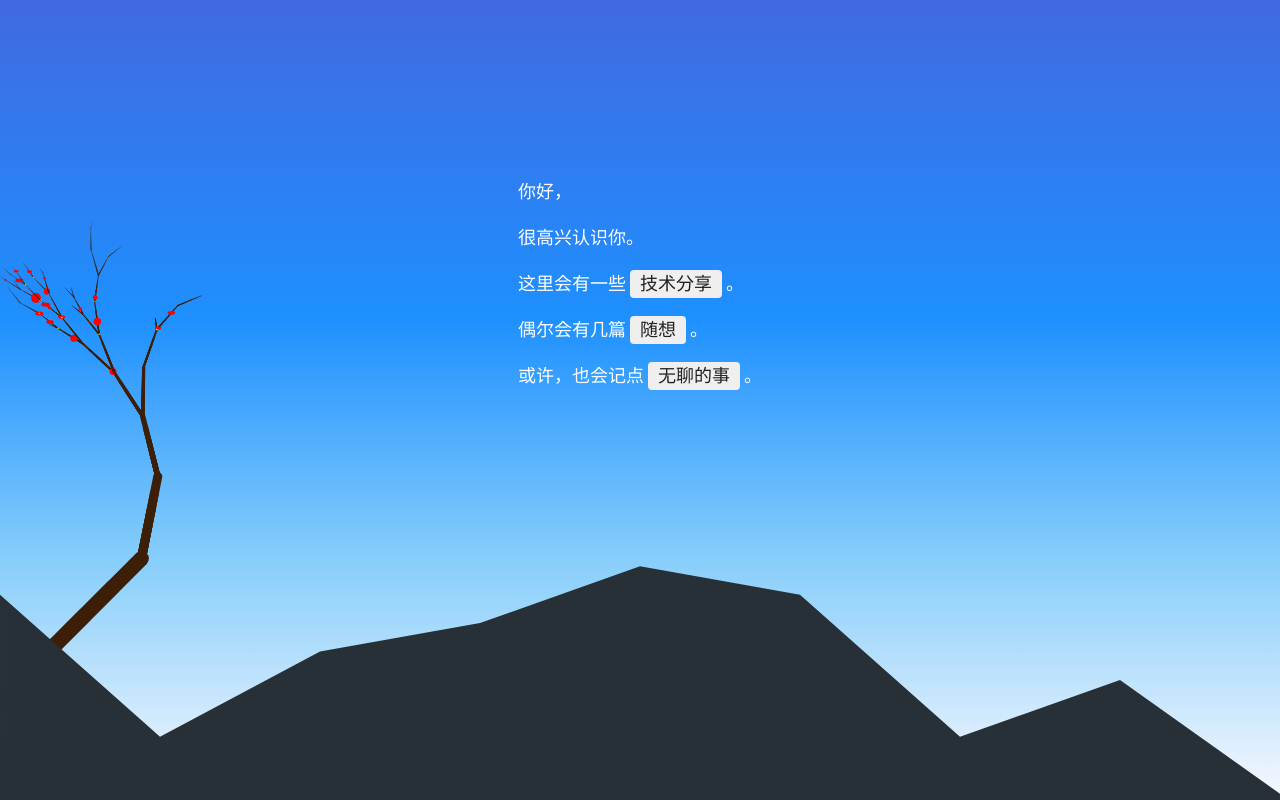
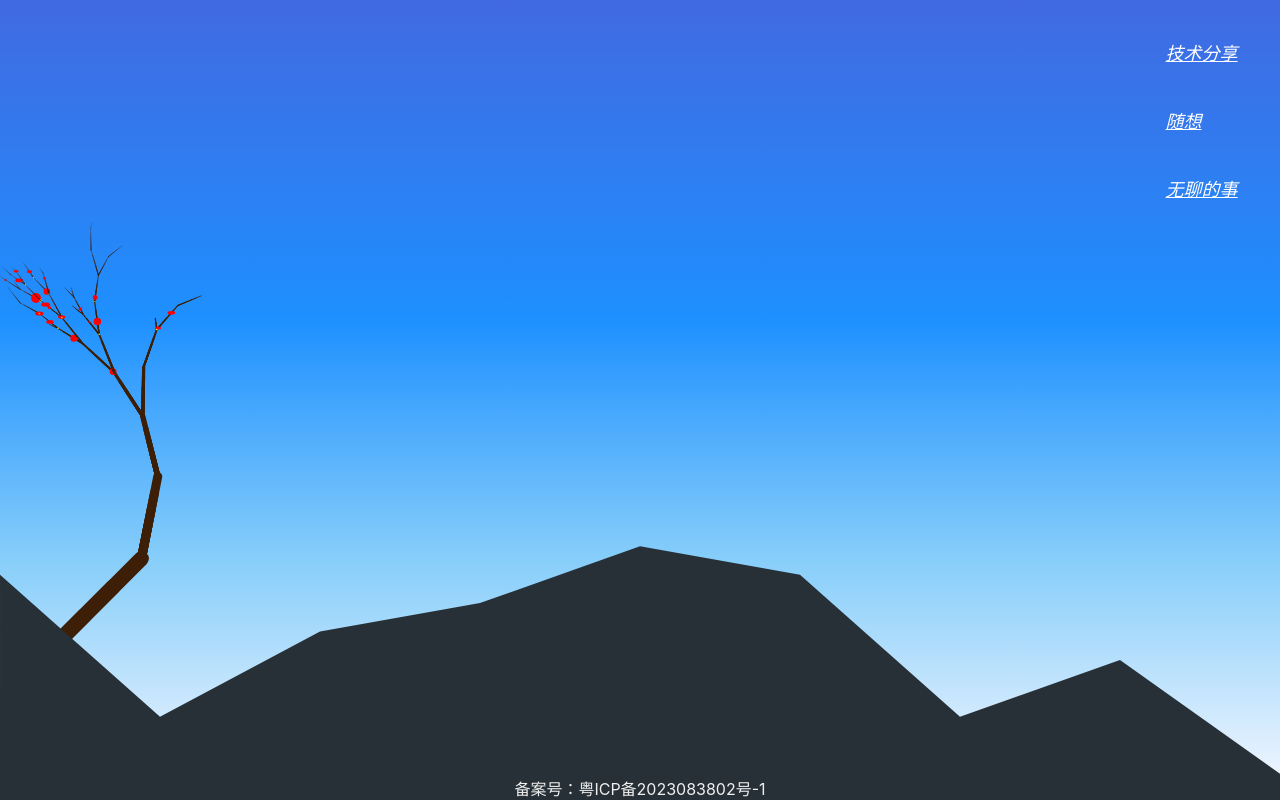
Before and after one commit to Dchih/blog, a Vue app: page / in a window 1280 px wide. Built offline with nearby package versions, Linux system fonts and the light colour scheme.

Commit message:
修改首页添加备案

```diff
--- a/public/version.json
+++ b/public/version.json
@@ -1 +1 @@
-{"VERSION_TIME":"2024-09-10 14:51:46"}
+{"VERSION_TIME":"2024-09-18 10:11:46"}
--- a/src/views/homepage.vue
+++ b/src/views/homepage.vue
@@ -21,18 +21,16 @@ onMounted(() => {
 <template>
   <div class="home-page" >
     <canvas id="canvas" style="position: absolute; z-index: 0; pointer-events: none;" ref="canvas"></canvas>
-    <div class="flex justify-center pt-20vh custom-height fade-in">
-      <section class="text-lg text-white">
-        <p class="mask"></p>
-        <p>你好，</p>
-        <p>很高兴认识你。</p>
-        <p>这里会有一些<router-link to="/content/technics">技术分享</router-link>。</p>
-        <p>偶尔会有几篇<router-link to="/content/reflections">随想</router-link>。</p>
-        <p>或许，也会记点<router-link to="content/boring-things">无聊的事</router-link>。</p>
+    <div class="flex justify-end pt-5vh pr-3vw custom-height fade-in">
+      <section class="text-lg text-white flex flex-col gap-10">
+        <router-link to="/content/technics">技术分享</router-link>
+        <router-link to="/content/reflections">随想</router-link>
+        <router-link to="content/boring-things">无聊的事</router-link>
       </section>
     </div>
     <footer class="h-30vh w-full slow-to-top"></footer>
   </div>
+  <div style="background: #273036; color: #efefef;" class="text-center fixed bottom-0 w-full">备案号：粤ICP备2023083802号-1</div>
 </template>
 
 <style scoped>
@@ -41,7 +39,7 @@ footer {
   background-repeat: no-repeat;
   background-size: cover;
   position: fixed;
-  bottom: 0;
+  bottom: 20px;
   object-fit: cover;
   background-position: center;
   opacity: 1;
@@ -52,13 +50,12 @@ footer {
   padding-bottom: 30vh;
 }
 a {
-  text-decoration: none;
-  color: #212121;
+  text-decoration: underline;
+  color: #fff;
   display: inline-block;
-  padding: 0 10px;
   margin: 0 4px;
-  background-color: #efefef;
   border-radius: 4px;
   cursor: pointer;
+  font-style: italic;
 }
 </style>
```
Also changed, not shown: 1 other file (tests, documents, lock files or other folders).
